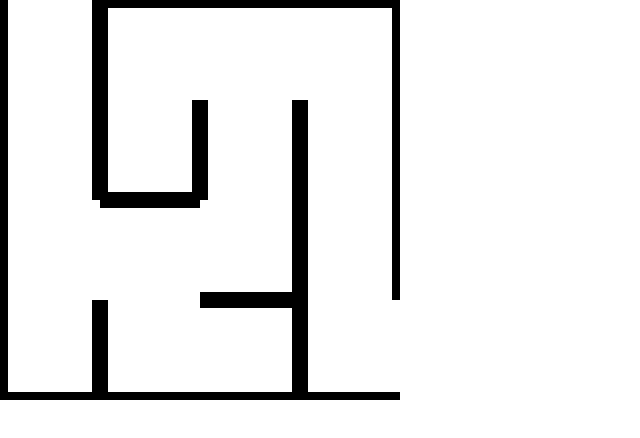
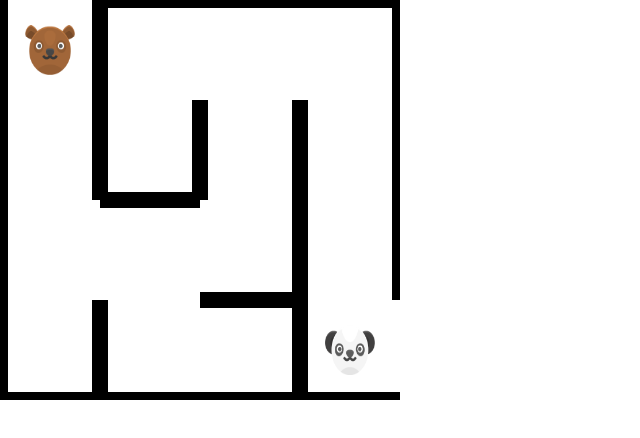
Before and after one commit to yohann-kevin/labyrinth, a plain HTML site: page index.html in a window 1280 px wide. Shown: the whole page, without its empty margins (0-640 px from the left). Drawn offline with Linux system fonts and the light colour scheme.

Commit message:
position character

```diff
--- a/main.js
+++ b/main.js
@@ -1,5 +1,6 @@
 var nbLine = 4;
 var nbColumn = 4;
+var positionPlayer = [0,0];
 
 const labyrinthe = document.getElementById("labyrinthe");
 
@@ -19,6 +20,16 @@ function displayLabyrinthe(tabGames) {
         for(var j = 0; j < tabGames[i].length;j++) {
             content += "<td>";
                 content += "<img src='images/"+tabGames[i][j]+".png' />"
+                if(i === nbLine -1 && j === nbColumn -1) {
+                    var pandaLine = 25 + 100 * i;
+                    var pandaColumn = 25 + 100 * j;
+                    content += "<img src='images/panda.png' id='panda' style='left:"+pandaColumn+"px;top:"+pandaLine+"px;'/>";
+                }
+                if(i === positionPlayer[0] && j === positionPlayer[1]) {
+                    var bearLine = 25 + 100 * positionPlayer[0];
+                    var bearColumn = 25 + 100 * positionPlayer[1];
+                    content += "<img src='images/bear.png' id='bear' style='left:"+bearColumn+"px;top:"+bearLine+"px;'/>";
+                }
             content += "</td>";
         }
         content += "</tr>";
@@ -26,32 +37,3 @@ function displayLabyrinthe(tabGames) {
     content += "</table>";
     labyrinthe.innerHTML = content;
 }
-
-// var nbLigne = 4;
-// var nbColonne = 4;
-
-// const monJeu = document.querySelector("#labyrinthe");
-
-// var ligne1 = [5,10,1,7];
-// var ligne2 = [5,14,5,5];
-// var ligne3 = [4,1,8,5];
-// var ligne4 = [14,9,12,9];
-// var tabJeu = [ligne1,ligne2,ligne3,ligne4];
-
-// afficherLabyrinthe(tabJeu);
-
-// function afficherLabyrinthe(tabJeu){
-//     monJeu.innerHTML = "";
-//     var content ="<table>";
-//     for (var i = 0 ; i < tabJeu.length;i++){
-//         content += "<tr>";
-//         for (var j = 0 ; j < tabJeu[i].length;j++){
-//             content += "<td>";
-//                 content += "<img src='images/"+tabJeu[i][j]+".png' />";
-//             content += "</td>";
-//         }
-//         content += "</tr>";
-//     }
-//     content +="</table>";
-//     monJeu.innerHTML = content;
-// }
--- a/style.css
+++ b/style.css
@@ -10,3 +10,15 @@ table {
 img {
     display: block;
 }
+
+#alert {
+    display: none;
+}
+
+#panda, #bear {
+    width: 50px;
+    height: 50px;
+    position: absolute;
+    left: 25px;
+    top: 25px;
+}
```
